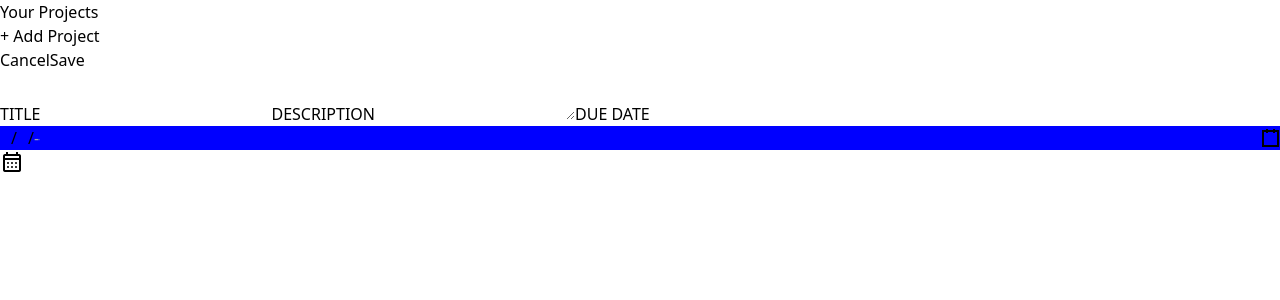
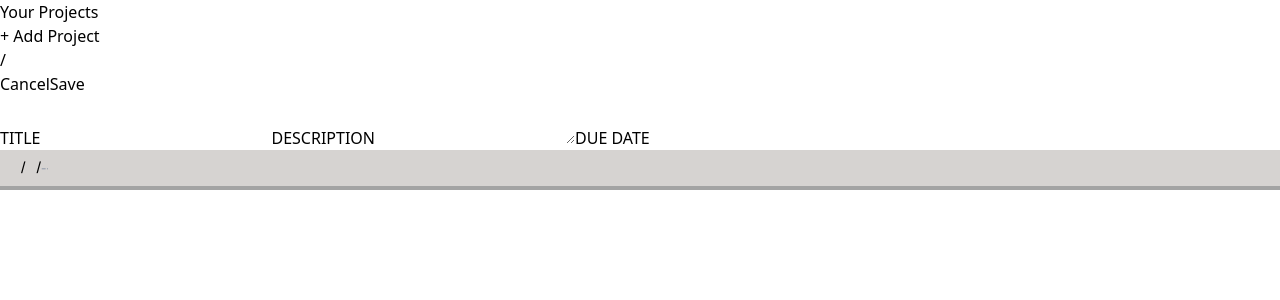
Before and after one commit to LazarBarac/Project_management_app, a React (Vite) app: page / in a window 1280 px wide. Both pictures are taken after a click on the button "+ Add Project". Shown: the top 300 px of the page. Built offline with nearby package versions, Linux system fonts and the light colour scheme.

Commit message:
Outputting tasks list in the drawer

```diff
--- a/src/App.jsx
+++ b/src/App.jsx
@@ -4,33 +4,57 @@ import { createPortal } from "react-dom";
 
 import { useState } from "react";
 import CreateProject from "./components/CreateProject";
+import EditProject from "./components/EditProject";
 
 function App() {
-  const [showModal, setShowModal] = useState(false);
+  //User input for creating Projects
+  const [input, setInput] = useState("");
 
-  function openModal() {
-    setShowModal((wasModal) => !wasModal);
-    showModal ? console.log("DA") : console.log("NE");
+  function handleChange(e) {
+    const value = e.target.value;
+    setInput((values) => ({ ...values, [value]: value }));
   }
+
+  //State for displaying CreateProject Section
+  const [createProject, setCreateProject] = useState(false);
+
+  //STA DA RADIM SA OVIM
+  const [listItems, setListItems] = useState([]);
+
+  function addItem(listItem) {
+    setListItems((prevItems) => [...prevItems, listItem]);
+  }
+
+  // const [editTask, setEditTask] = useState(true);
+  // function showEditTask() {
+  //   setEditTask((wasEditTask) => !wasEditTask);
+  // }
 
   return (
     <div className="flex w-full flex-col h-screen">
       <div className="w-full bg-transparent h-20"></div>
       <main className="flex flex-row h-full">
         <Drawer
-          openModal={openModal}
+          listItems={listItems}
+          setCreateProject={setCreateProject}
           className="container flex flex-col w-1/4 justify-start items-left pt-14 gap-4 bg-black rounded-r-xl pl-10"
         />
-        {showModal ? (
-          <CreateProject />
+        {createProject ? (
+          <CreateProject
+            addItem={addItem}
+            input={input}
+            handleChange={handleChange}
+            setCreateProject={setCreateProject}
+          />
         ) : (
           <StartingPageCreateProject
-            openModal={openModal}
-            className="flex flex-col justify-start items-center w-full"
+            setCreateProject={setCreateProject}
+            className="w-full pr-52 flex flex-col justify-start items-center ml-14"
           />
         )}
       </main>
     </div>
   );
 }
+
 export default App;
--- a/src/components/CreateProject.css
+++ b/src/components/CreateProject.css
@@ -1,23 +1,44 @@
 .datePickerStyle {
+  font-family: "Franklin Gothic Medium", "Arial Narrow", Arial, sans-serif;
   width: 100%;
-  background-color: blue;
+  background-color: rgb(214 211 209);
   display: flex;
   flex-direction: row;
   justify-content: space-between;
+  padding-left: 10px;
+  padding-right: 10px;
+  height: 2.5rem;
+  align-items: center;
+  border-bottom: 4px solid rgb(163 163 163);
 }
+
+.datePickerStyle input {
+  background-color: transparent;
+}
+
 .react-date-picker__wrapper {
   display: flex;
   flex-direction: row;
   justify-content: space-between;
   width: 100%;
 }
+
 .react-date-picker__clear-button {
   display: none;
 }
 
-.datePickerStyle button {
+.react-calendar {
+  background-color: whitesmoke;
 }
 
-.datePickerStyle input {
-  background-color: transparent;
+.react-calendar__navigation {
+  padding-left: 5px;
 }
+
+.react-calendar__navigation__arrow {
+  display: none;
+}
+
+.react-calendar__month-view__weekdays {
+  text-align: center;
+}
--- a/src/components/CreateProject.jsx
+++ b/src/components/CreateProject.jsx
@@ -1,41 +1,71 @@
-import React, { useState } from "react";
+import React, { useRef, useState } from "react";
 import DatePicker from "react-date-picker";
 import "./CreateProject.css";
 
-export default function CreateProject() {
-  const [selectedDate, setSelectedDate] = useState(null);
-
+export default function CreateProject({
+  setCreateProject,
+  input,
+  handleChange,
+  addItem,
+}) {
+  const titleRef = useRef();
+  const [selectedDate, setSelectedDate] = useState("");
   const inputStyle =
     "bg-stone-300 border-4 border-t-0 border-x-0 border-neutral-400 h-10 mb-8 pl-4 text-wrap";
   const labelStyle = "w-full text-lg font-normal tracking-wider";
   return (
-    <section className="flex flex-col justify-start items-center w-full pr-52">
+    <section className="w-full pr-52 flex flex-col ml-14">
       <div className="flex flex-row w-10/12 justify-end items-start pb-10">
-        <button className="pr-10 font-semibold text-lg py-2 px-8 rounded-lg">
+        <button
+          onClick={() => {
+            setCreateProject(false);
+          }}
+          className="mr-10 font-semibold text-lg py-2 rounded-lg"
+        >
           Cancel
         </button>
-        <button className="font-semibold text-lg text-white bg-black py-2 px-8 rounded-lg">
+        <button
+          onClick={() => {
+            addItem(titleRef.current.value);
+            console.log(titleRef.current.value);
+          }}
+          className="font-semibold text-lg text-white bg-black py-2 px-8 rounded-lg"
+        >
           Save
         </button>
       </div>
       <form className="flex flex-col w-10/12 gap-2">
         <label className={labelStyle}>TITLE</label>
-        <input type="text" className={inputStyle} />
+        <input
+          ref={titleRef}
+          name="titleInput"
+          type="text"
+          className={inputStyle}
+          onChange={handleChange}
+          value={input.value}
+        />
         <label className={labelStyle}>DESCRIPTION</label>
-        <textarea type="text" className={inputStyle + " h-20 pt-2"} />
+        <textarea
+          name="descriptionInput"
+          type="text"
+          className={inputStyle + " h-20 pt-2"}
+          onChange={handleChange}
+          value={input.value}
+        />
         <label className={labelStyle}>DUE DATE</label>
-        <div
+        {/* <div
           className={
             inputStyle + " flex flex-row justify-between items-center pr-2.5"
           }
-        >
-          <DatePicker
-            className="datePickerStyle"
-            selected={selectedDate}
-            onChange={(date) => setSelectedDate(date)}
-          />
-          <span class="material-symbols-outlined">calendar_month</span>
-        </div>
+        > */}
+        <DatePicker
+          calendarIcon
+          className="datePickerStyle"
+          selected={selectedDate}
+          onChange={(date) => setSelectedDate(date)}
+        />
+        {/* <span class="material-symbols-outlined">calendar_month</span>
+        </div> */}
       </form>
     </section>
   );
--- a/src/components/Drawer.jsx
+++ b/src/components/Drawer.jsx
@@ -1,17 +1,27 @@
 import React from "react";
 
-export default function Drawer({ className, openModal }) {
+export default function Drawer({ className, setCreateProject, listItems }) {
   return (
     <aside className={className}>
       <h2 className="text-2xl text-neutral-400 uppercase font-bold">
         Your Projects
       </h2>
       <button
-        onClick={openModal}
+        onClick={() => {
+          setCreateProject(true);
+        }}
         className="w-36 h-10 mt-4  text-neutral-400 bg-neutral-800 rounded-lg font-semibold"
       >
         + Add Project
       </button>
+      <ul>
+        {listItems.map((listItem, index) => (
+          <li className="text-white" key={index}>
+            {listItem}
+          </li>
+        ))}
+      </ul>
+      /
     </aside>
   );
 }
--- /dev/null
+++ b/src/components/EditProject.jsx
@@ -0,0 +1,38 @@
+import React from "react";
+
+export default function EditProject({}) {
+  const h2Styling = "text-2xl font-bold";
+  const listItemStyle = "px-4 py-4 font-medium";
+  const inputStyle =
+    "bg-stone-300 w-3/5 h-8 my-4 mr-8 pl-4 text-wrap outline-offset-0";
+  return (
+    <section className="w-full pr-52 flex flex-col ml-14 mt-12">
+      <header className="border-b-2 border-neutral-500 mb-6">
+        <div className="flex flex-row justify-between mb-2">
+          <h2 className={h2Styling}>Learning React</h2>
+          <button className="text-neutral-700 bg-transparent text-xl font-medium">
+            Delete
+          </button>
+        </div>
+        <label className="text-neutral-400 inline-block mb-4 ">
+          pickedDate
+        </label>
+        <p className="mb-4">Learn React</p>
+        <p className="mb-4">Start with basics</p>
+      </header>
+      <main>
+        <h2 className={h2Styling}>Tasks</h2>
+        <div className="w-2/3">
+          <input className={inputStyle} type="text" />
+          <button className="font-medium">Add Task</button>
+          <ul className="w-full bg-neutral-200 mt-10">
+            <li className="flex flex-row justify-between ">
+              <p className={listItemStyle}>List Item</p>
+              <button className="pr-4 font-medium">Clear</button>
+            </li>
+          </ul>
+        </div>
+      </main>
+    </section>
+  );
+}
--- a/src/components/StartingPageCreateProject.jsx
+++ b/src/components/StartingPageCreateProject.jsx
@@ -1,7 +1,10 @@
 import React from "react";
 import imgNoProjects from "../assets/no-projects.png";
 
-export default function StartingPageCreateProject({ className, openModal }) {
+export default function StartingPageCreateProject({
+  className,
+  setCreateProject,
+}) {
   return (
     <div className={className}>
       <img src={imgNoProjects} alt="no-projects" className="w-20 mt-8" />
@@ -12,7 +15,9 @@ export default function StartingPageCreateProject({ className, openModal }) {
         Select a project or get started with a new one
       </label>
       <button
-        onClick={openModal}
+        onClick={() => {
+          setCreateProject(true);
+        }}
         className="w-48 h-14 bg-neutral-800 mt-8 rounded-lg text-lg text-neutral-400 font-semibold"
       >
         Create new project
```
